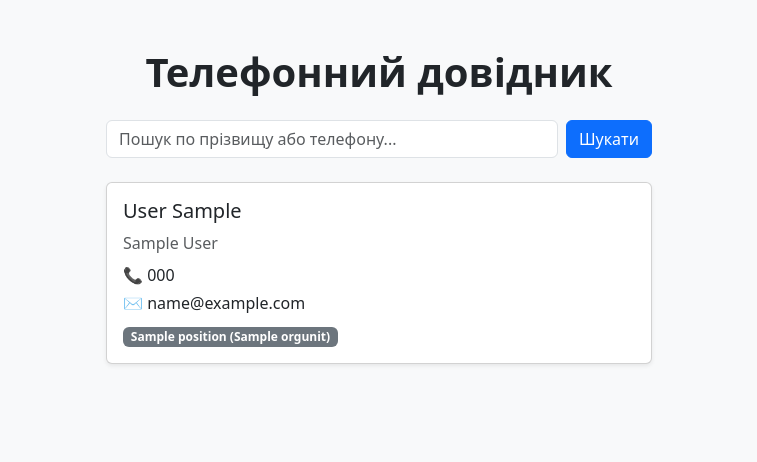
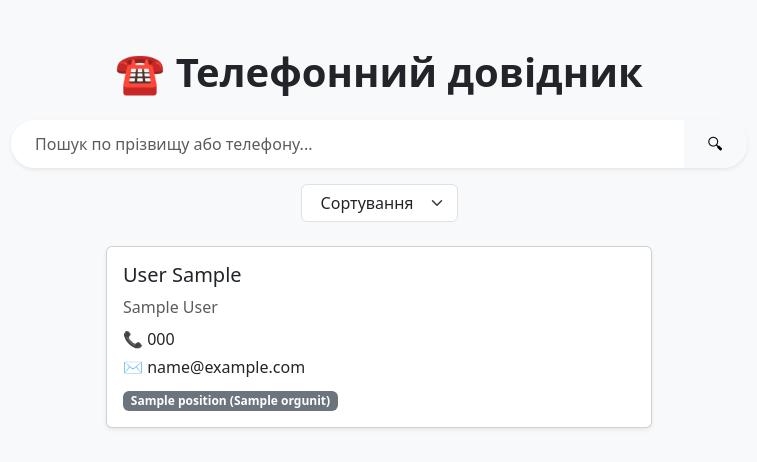
Before and after one commit to NazarHladaniuk/people_pb, a Django app: page / in a window 1280 px wide. Shown: the top 462 px of the page, without its empty margins (261-1018 px from the left). Run offline with Django 5.2, Linux system fonts and the light colour scheme; tables that the repository leaves empty hold one stand-in row (values such as "Sample post").

Commit message:
better search

```diff
--- a/directory/templates/directory/employee_list.html
+++ b/directory/templates/directory/employee_list.html
@@ -13,16 +13,60 @@
 
     <!-- Заголовок -->
     <div class="text-center mb-4">
-        <h1 class="fw-bold">Телефонний довідник</h1>
+        <h1 class="fw-bold">☎️ Телефонний довідник</h1>
     </div>
 
-    <!-- Пошук -->
+    <!-- Пошук + сортування -->
     <div class="row justify-content-center mb-4">
-        <div class="col-md-6">
-            <form method="get" class="d-flex">
-                <input type="text" name="q" class="form-control me-2" placeholder="Пошук по прізвищу або телефону...">
-                <button class="btn btn-primary">Шукати</button>
+        <div class="col-md-8">
+
+            <form method="get">
+
+                <!-- 🔍 Google-style пошук -->
+                <div class="input-group mb-3 shadow-sm rounded-pill overflow-hidden">
+
+                    <input type="text"
+                        name="q"
+                        value="{{ query|default:'' }}"
+                        class="form-control border-0 px-4"
+                        placeholder="Пошук по прізвищу або телефону..."
+                        style="height: 48px;">
+
+                    <button class="btn btn-light px-4 border-0">
+                        🔍︎
+                    </button>
+
+                </div>
+
+                <!-- 🔽 Сортування (по центру під пошуком) -->
+                <div class="d-flex justify-content-center">
+                    <select name="sort"
+                            class="form-select w-auto text-center"
+                            onchange="this.form.submit()">
+
+                        <option value="">Сортування</option>
+
+                        <option value="name_asc" {% if current_sort == 'name_asc' %}selected{% endif %}>
+                            Прізвище А-Я
+                        </option>
+
+                        <option value="name_desc" {% if current_sort == 'name_desc' %}selected{% endif %}>
+                            Прізвище Я-А
+                        </option>
+
+                        <option value="phone_asc" {% if current_sort == 'phone_asc' %}selected{% endif %}>
+                            Телефон ↑
+                        </option>
+
+                        <option value="phone_desc" {% if current_sort == 'phone_desc' %}selected{% endif %}>
+                            Телефон ↓
+                        </option>
+
+                    </select>
+                </div>
+
             </form>
+
         </div>
     </div>
 
--- a/directory/views.py
+++ b/directory/views.py
@@ -1,28 +1,34 @@
 from django.shortcuts import render
-from django.db.models import Q
 from .models import Employee
 
 
 def employee_list(request):
-    query = request.GET.get('q', '').strip()
+    query = request.GET.get('q')
+    sort = request.GET.get('sort')
 
     employees = Employee.objects.prefetch_related('positions__org_unit')
 
+    # 🔍 Пошук
     if query:
         employees = employees.filter(
-            Q(first_name__icontains=query) |
-            Q(last_name__icontains=query) |
-            Q(middle_name__icontains=query) |
-            Q(phone__icontains=query) |
-            Q(email__icontains=query)
+            last_name__icontains=query
         )
 
-    if request.headers.get('HX-Request'):
-        return render(request, 'directory/partials/employee_cards.html', {
-            'employees': employees
-        })
+    # 🔽 Сортування
+    sort_options = {
+        'name_asc': 'last_name',
+        'name_desc': '-last_name',
+        'phone_asc': 'phone',
+        'phone_desc': '-phone',
+    }
+
+    if sort in sort_options:
+        employees = employees.order_by(sort_options[sort])
+    else:
+        employees = employees.order_by('last_name')  # дефолт
 
     return render(request, 'directory/employee_list.html', {
         'employees': employees,
+        'current_sort': sort,
         'query': query,
     })
```
